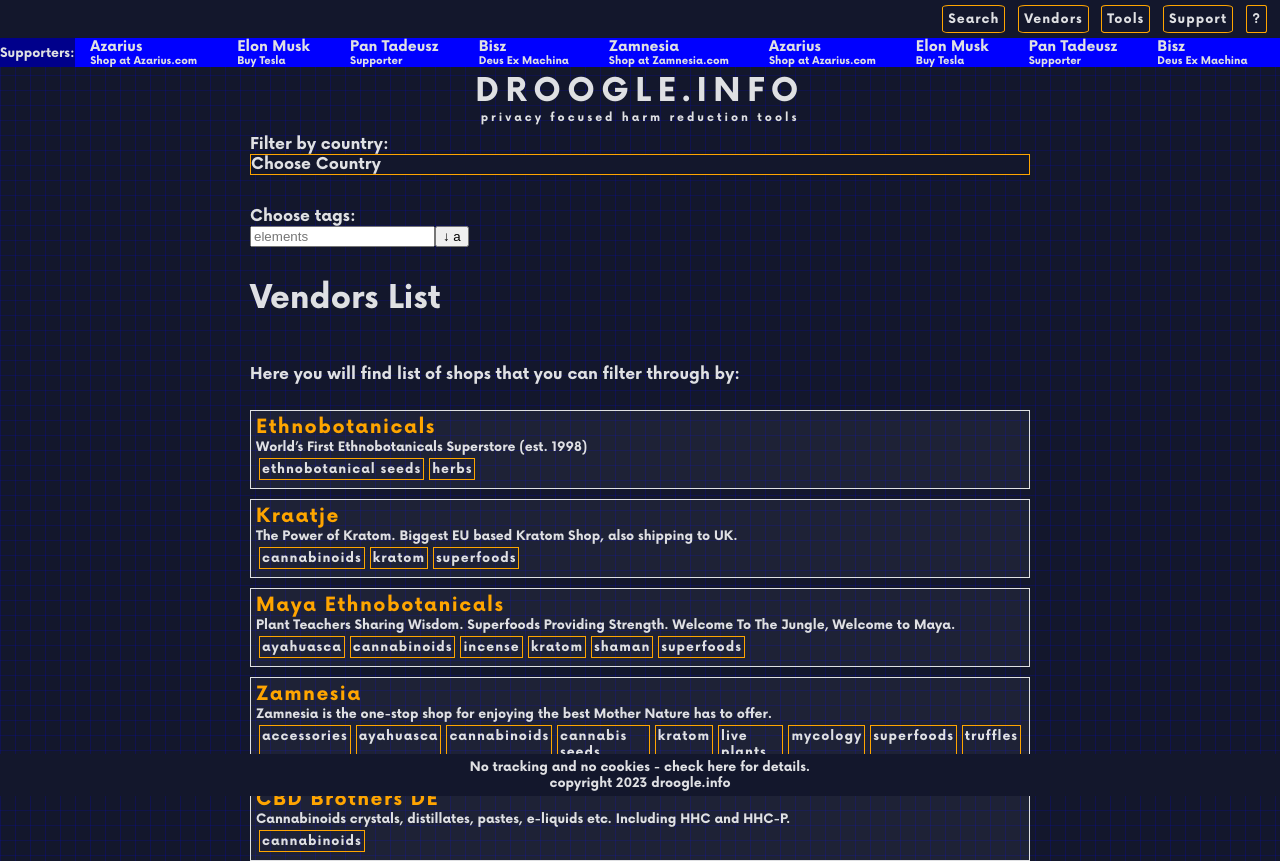
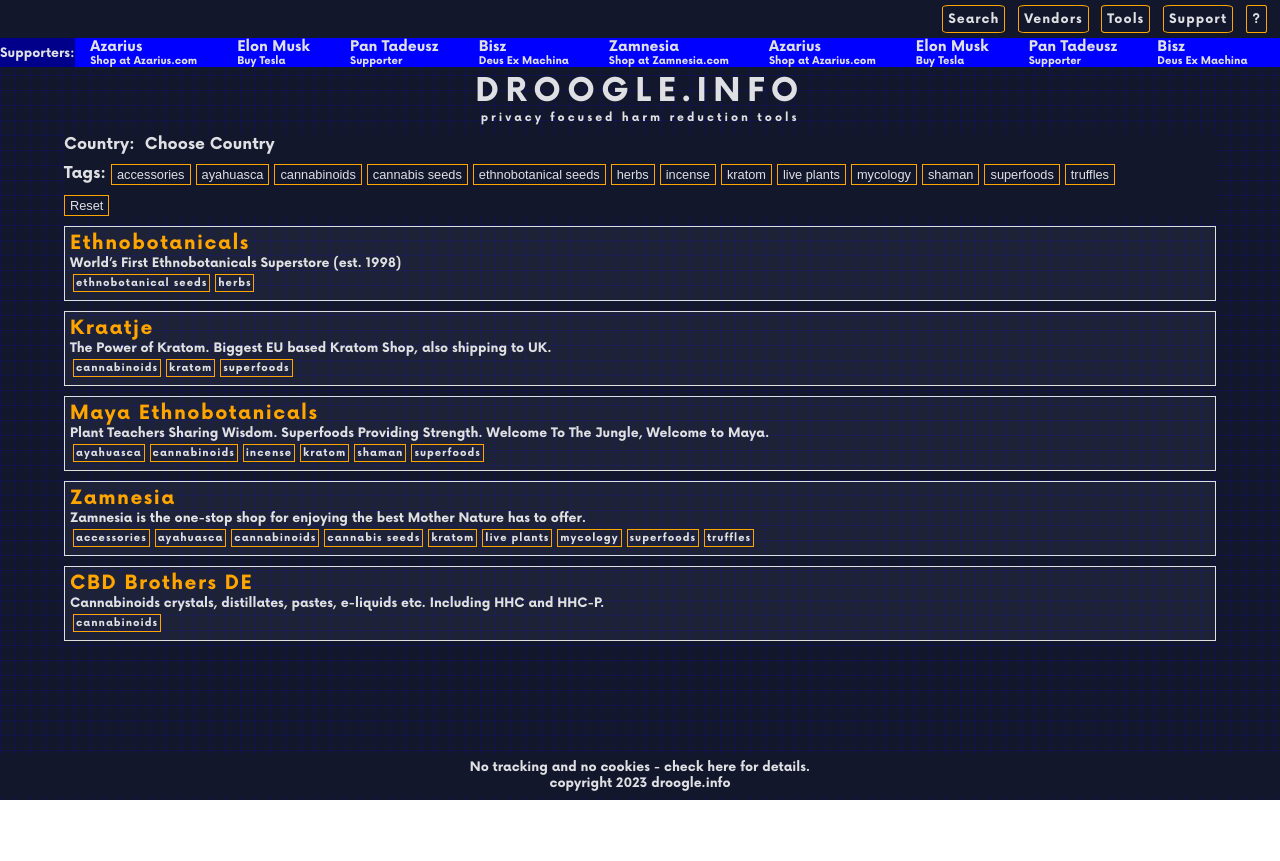
Before and after one commit to TomaszGoljat/droogle, a React (Create React App) app: page /vendors in a window 1280 px wide. After the commit the page ends 800 px from the top, so only its background shows below. Built offline with nearby package versions, Linux system fonts and the light colour scheme.

Commit message:
modified:   package-lock.json 	modified:   package.json 	modified:   src/App.css 	modified:   src/pages/Vendors.js

```diff
--- a/package.json
+++ b/package.json
@@ -9,6 +9,7 @@
     "axios": "^1.5.0",
     "cheerio": "^1.0.0-rc.12",
     "downshift": "^8.2.2",
+    "nanoid": "^5.0.1",
     "react": "^18.2.0",
     "react-dom": "^18.2.0",
     "react-fast-marquee": "^1.6.0",
--- a/src/App.css
+++ b/src/App.css
@@ -219,16 +219,16 @@
 .vendors--div {
   display: flex;
   flex-direction: column;
-  margin-bottom: 3vh;
+  margin-bottom: 5vh;
   gap: 10px;
-  margin: auto;
+  margin: 0 5vw;
+  max-width: 90vw;
 }
 
 .singleVendor--div {
   background-color: var(--cardbg-color);
   border: 1px solid var(--cardborder-color);
   padding: 5px;
-  width: 60vw;
 }
 
 .singleVendor--nameBox {
@@ -243,6 +243,7 @@
 
 .singleVendor--tagBox {
   display: flex;
+  flex-wrap: wrap;
   gap: 5px;
   font-size: 80%;
   padding: 3px;
@@ -252,22 +253,54 @@
   padding: 2px;
   border: 1px solid orange;
   letter-spacing: 1px;
+  font-size: 80%;
+}
+
+/* VENDORS FILTERS */
+
+.vendors--filters {
+  display: flex;
+  flex-direction: column;
+  background-color: var(--bg-color);
+  gap: 10px;
+}
+
+.vendorsFilter--countrybox {
+  display: flex;
+  gap: 10px;
+}
+
+.vendorsFilter--tagbox {
+  display: flex;
+  flex-wrap: wrap;
+  gap: 5px;
+}
+
+.vendorsFilter--button {
+  background-color: var(--bg-color);
+  color: var(--text-color);
+  font-weight: 500;
+  font-size: 80%;
+  border: 1px solid orange;
+  padding: 2px 5px;
+  vertical-align: middle;
+}
+
+.vendorsFilter--button:hover {
+  background-color: blue;
+  cursor: pointer;
 }
 
 .vendors--selectedCountry {
   cursor: pointer;
   padding: 0;
   background-color: var(--bg-color);
-  border: 1px solid orange;
 }
 
 .vendors--countryList {
-  background-color: var(--cardbg-color);
-  list-style: none;
-  max-width: 300px;
-  max-height: 120px;
-  padding: 0;
-  overflow-y: scroll;
+  display: flex;
+  flex-wrap: wrap;
+  gap: 10px;
   cursor: pointer;
 }
 
--- a/src/pages/Vendors.js
+++ b/src/pages/Vendors.js
@@ -9,8 +9,9 @@
 
     const [vendorArr, setVendorArr] = React.useState(require("../data/vendors.json"))
     const [country, setCountry] = React.useState(null)
-    const [selectedTags, setSelectedTags] = React.useState([])
     const [filteredArr, setFilteredArr] = React.useState(vendorArr)
+    const [isFiltered, setIsFiltered] = React.useState(false)
+
 
 
     const SupporterTag = (props) => {
@@ -47,14 +48,21 @@
     */
     const countries = vendorArr.map(v => v.country).filter((item, i, ar) => ar.indexOf(item) === i)
 
-    function filterByCountry(country) {
-        console.log(`Inside filterByCountry country is: ${country}`)
-        return vendorArr.filter(vendor => vendor.country === country)
+    // Returning array filtered by selected country:
+    // *** If I'm going to allow adding filters I should check if the list was filtered before. ***
+    function filterByCountry() {
+        //console.log(`Inside filterByCountry country is: ${country}`)
+        if(country !== null) {
+            const filteredByCountry = vendorArr.filter(vendor => vendor.country === country)
+            return filteredByCountry
+        } else {
+            return vendorArr
+        }
     }
 
+    // Handling country selection through downshift
     function handleSelectedCountryChange({ selectedItem }) {
         setCountry(selectedItem)
-        setFilteredArr(filterByCountry(selectedItem))
     }
 
     function CountrySelect({ selectedItem }) {
@@ -71,15 +79,16 @@
             onSelectedItemChange: handleSelectedCountryChange,
         })
         return (
-            <div>
-                <label {...getLabelProps()}>Filter by country:</label>
+            <div className="vendorsFilter--countrybox">
+                <label {...getLabelProps()}>Country:</label>
                 <div className="vendors--selectedCountry" {...getToggleButtonProps()}>
                     {country ?? 'Choose Country'}
                 </div>
-                <ul {...getMenuProps()} className="vendors--countryList">
+                <div {...getMenuProps()} className="vendors--countryList">
                     {isOpen &&
                         countries.map((item, index) => (
-                            <li
+                            <div
+                                className="vendorsFilter--button"
                                 style={
                                     highlightedIndex === index ? { backgroundColor: 'blue' } : {}
                                 }
@@ -87,9 +96,9 @@
                                 {...getItemProps({ item, index })}
                             >
                                 {item}
-                            </li>
+                            </div>
                         ))}
-                </ul>
+                </div>
             </div>
         )
     }
@@ -106,122 +115,71 @@
 
 
     const tags = vendorArr.map(v => [...v.tags.split(", ")]).flat(1).filter((item, i, ar) => ar.indexOf(item) === i)
+    const [tagsArray, setTagsArray] = React.useState(createTagList(tags.sort((a,b) => a < b ? -1 : 1)))
 
-    const comboboxStyles = {}
-    const menuStyles = {}
+    function createTagList(tags) {
+        return tags.map((t, i) => ({
+            id: i,
+            tagName: t,
+            selected: false
+        }))
+    }
 
+    function selectTag(id) {
+        setTagsArray(prevArr => prevArr.map(tag => tag.id === id ? { ...tag, selected: !tag.selected } : tag))
+        //console.log(tagsArray)
+    }
 
-    function handleSelectedTagsChange() {
+    function getSelectedTags() {
+        return tagsArray.filter(tag => tag.selected === true).map(tagObj => tagObj.tagName)
+    }
 
+    // Takes already filtered by country array and returns array of vendor objects
+    function filterByTags(array, type = "any") {
+        const selectedTags = getSelectedTags()
+        // 1. array.map(vendor => vendor.tags.split(", ") - an array of tags as string
+        // 2. .some( t => selectedTags.includes(t)) - return boolean if contains any of items from selectedTags
+        // 3. ? vendor : null) - return array of filled with vendor objects or nulls
+        // 4. filter(v => v !== null) - filter out null values.
+        const selectedVendors = array.map(vendor => vendor.tags.split(", ").some( t => selectedTags.includes(t)) ? vendor : null).filter(v => v !== null)
+        const alternativeSelectedVendors = array.map(vendor => vendor.tags.split(", ").filter(t => selectedTags.includes(t)) ? vendor : null)
+        //console.log('first step: ', array.map(vendor => vendor.tags.split(", ")).some( t => selectedTags.includes(t)))
+        console.log('Selected Vendors: ', selectedVendors)
+        console.log('Alternative Selected Vendors: ', alternativeSelectedVendors)
+        //console.log(`Currently selected tags: ${selectedTags}`)
+        return selectedVendors
     }
-    function DropdownCombobox( {selectedItems} ) {
-        const [inputItems, setInputItems] = React.useState(tags)
-        const {
-          isOpen,
-          getToggleButtonProps,
-          getLabelProps,
-          getMenuProps,
-          getInputProps,
-          highlightedIndex,
-          getItemProps,
-        } = useCombobox({
-          items: inputItems,
-          onSelectedItemChange: ({selectedItem}) => {
-            if (!selectedItem) {
-              return
-            }
-            const index = selectedItems.indexOf(selectedItem)
-            if (index > 0) {
-              setSelectedTags([
-                ...selectedItems.slice(0, index),
-                ...selectedItems.slice(index + 1),
-              ])
-            } else if (index === 0) {
-              setSelectedTags([...selectedItems.slice(1)])
-            } else {
-              setSelectedTags([...selectedItems, selectedItem])
-            }
-          },
-          selectedItem: null,
-          stateReducer: (state, actionAndChanges) => {
-            const {changes, type} = actionAndChanges
-            switch (type) {
-              case useCombobox.stateChangeTypes.InputKeyDownEnter:
-              case useCombobox.stateChangeTypes.ItemClick:
-                return {
-                  ...changes,
-                  isOpen: true, // keep menu open after selection.
-                  highlightedIndex: state.highlightedIndex,
-                  inputValue: '', // don't add the item string as input value at selection.
-                }
-              case useCombobox.stateChangeTypes.InputBlur:
-                return {
-                  ...changes,
-                  isOpen: true,
-                  inputValue: '', // don't add the item string as input value at selection.
-                }
-              default:
-                return {
-                    ...changes,
-                    isOpen: true
-                }
-            }
-          },
-          onInputValueChange: ({inputValue}) => {
-            setInputItems(
-              tags.filter((item) =>
-                item.toLowerCase().startsWith(inputValue.toLowerCase()),
-              ),
-            )
-          },
-        })
-        const placeholderText = selectedItems.length
-          ? `${selectedItems.length} tags selected`
-          : 'elements'
-        return (
-          <div>
-            <label {...getLabelProps()}>Choose tags:</label>
-            <div style={comboboxStyles}>
-              <input placeholder={placeholderText} {...getInputProps()} />
-              <button
-                type="button"
-                {...getToggleButtonProps()}
-                aria-label="toggle menu"
-              >
-                &#8595; a
-              </button>
-            </div>
-            <div {...getMenuProps()} style={menuStyles}>
-              {isOpen &&
-                inputItems.map((item, index) => (
-                  <div
-                    style={
-                      highlightedIndex === index ? {backgroundColor: 'blue'} : {}
-                    }
-                    key={`${item}${index}`}
-                    {...getItemProps({
-                      item,
-                      index,
-                      'aria-selected': selectedItems.includes(item),
-                    })}
-                  >
-                    <input
-                      type="checkbox"
-                      checked={selectedItems.includes(item)}
-                      value={item}
-                      onChange={() => null}
-                    />
-                    <span />
-                    {item}
-                  </div>
-                ))}
-            </div>
-          </div>
-        )
-      }
-    /*
-    * ..:: TAGS FILTER END ::..
-    */
+
+   /*
+   * ..:: TAGS FILTER END ::..
+   */
+
+  // ..:: Reset filters ::..
+
+  function resetFilters() {
+      setCountry(null)
+      setTagsArray(createTagList(tags))
+      setIsFiltered(false)
+      setFilteredArr(vendorArr)
+    }
+
+    function applyFilters() {
+        setIsFiltered(true)
+        const countryFiltered = filterByCountry()
+        //console.log('filteredArr: ', countryFiltered)
+        if(tagsArray.some(tag => tag.selected === true)) {
+            setFilteredArr(filterByTags(countryFiltered))
+        } else {
+            setFilteredArr(countryFiltered)
+        }
+    }
+
+    useEffect(() => {
+        applyFilters()
+        setIsFiltered(true)
+    }, [country, tagsArray])
+
+    // ..:: Single Vendor Card ::..
 
 
     const SingleVendor = (props) => {
@@ -249,10 +207,19 @@
         <div className="vendors--div">
             <div className="vendors--filters">
                 <CountrySelect />
-                <DropdownCombobox selectedItems={selectedTags}/>
+                <div className="vendorsFilter--tagbox">
+                    <label>Tags:</label>
+                {tagsArray.map(t => <button
+                className="vendorsFilter--button"
+                key={t.id}
+                onClick={() => selectTag(t.id)}
+                style={t.selected ? {backgroundColor: 'blue'} : {}}
+                > {t.tagName} </button>)}
+                </div>
+            <div className="vendors-filtersBtnDiv">
+                <button className="vendorsFilter--button" onClick={resetFilters}>Reset</button>
             </div>
-            <h1>Vendors List</h1>
-            <p>Here you will find list of shops that you can filter through by:</p>
+            </div>
             {filteredArr.map((v, index) => {
                 return (
                     <SingleVendor
```
Also changed, not shown: 1 other file (tests, documents, lock files or other folders).
